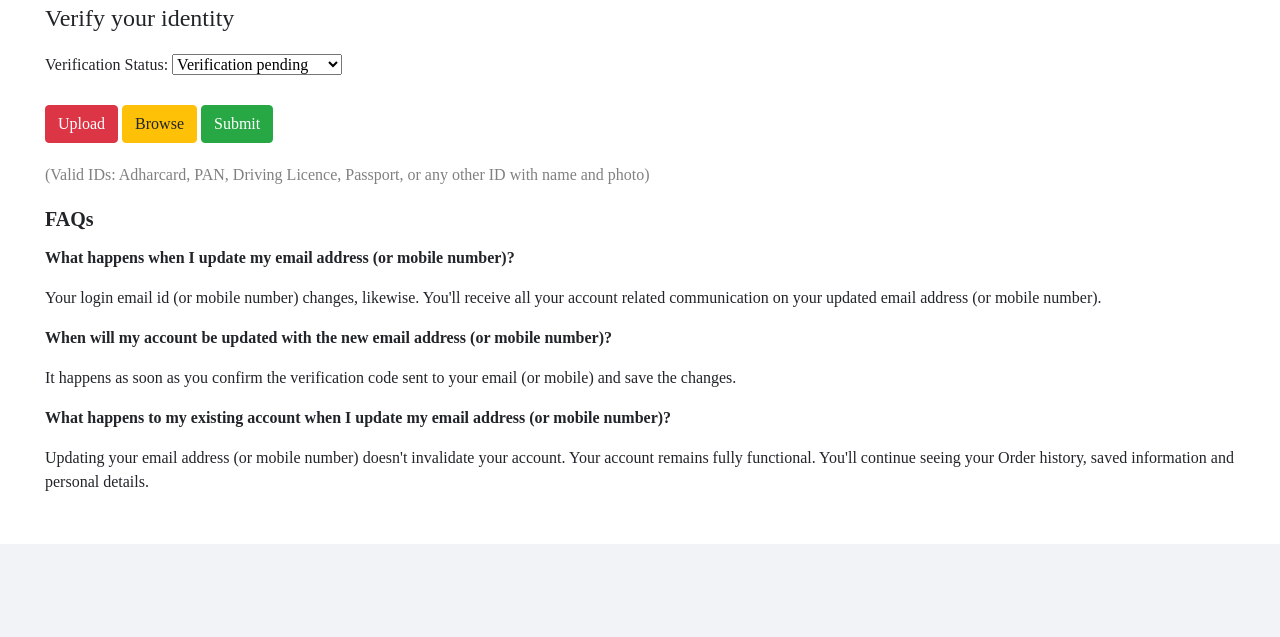
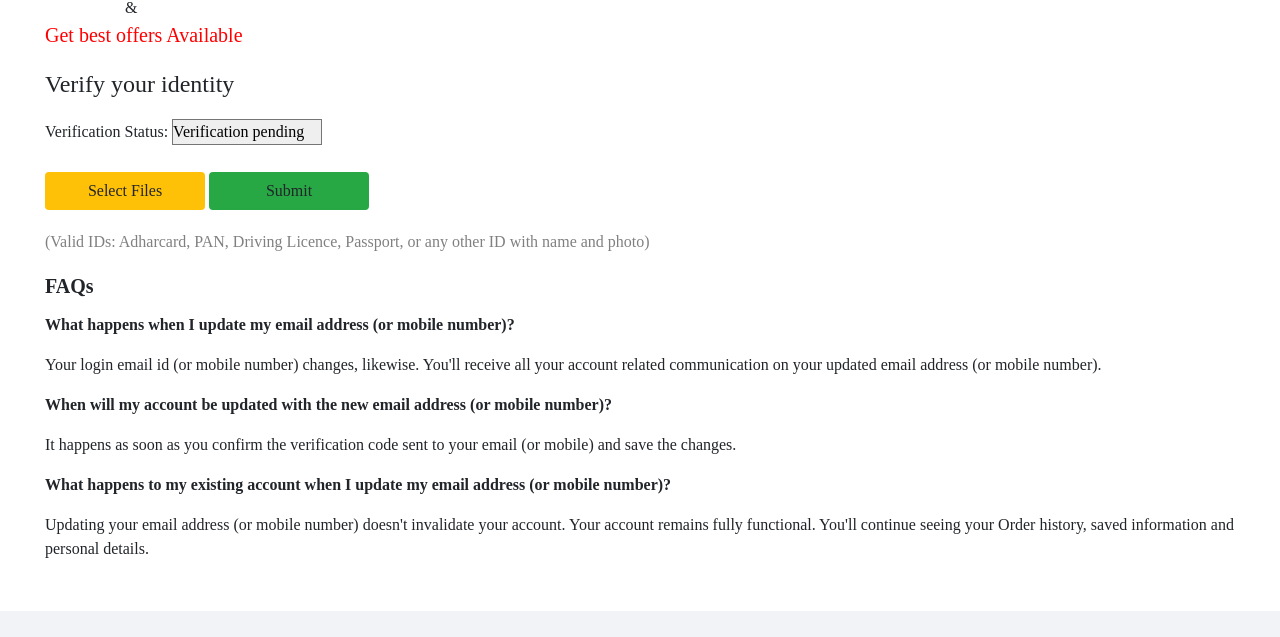
Before and after one commit to praths2020/Sheltown-1, a website: page verifyyorself.html in a window 1280 px wide. Shown: the part 163-800 px from the top of the page. Drawn offline with nearby package versions, Linux system fonts and the light colour scheme.

Commit message:
changes in verify page

```diff
--- a/css/stylemyAccount.css
+++ b/css/stylemyAccount.css
@@ -332,6 +332,27 @@ ul.breadcrumb li a:hover {
   color: red;
   font-size: 20px;
 }
+.b {
+  width: 200px;
+}
+.b3 {
+  width: 20vh;
+}
+
+/* apply CSS to the select tag of
+         .dropdown-container div*/
+
+.dropdown-container select {
+  /* for Firefox */
+  -moz-appearance: none;
+  /* for Safari, Chrome, Opera */
+  -webkit-appearance: none;
+}
+
+/* for IE10 */
+.dropdown-container select::-ms-expand {
+  display: none;
+}
 
 /*--------------------------personal information ----------------------------------*/
 .personalinfo {
--- a/verifyyorself.html
+++ b/verifyyorself.html
@@ -70,22 +70,23 @@
           <div class="col-sm-12">
             <div class="verification">
               <div>
+                <h3>Verify yourself</h3>
+                <div style="margin: 0 80px">&</div>
                 <p class="p1">Get best offers Available</p>
               </div>
               <div>
                 <h4 class="p2">Verify your identity</h4>
               </div>
-              <div>
+              <div class="dropdown-container">
                 <label>Verification Status:</label>
-                <select name="" id="">
-                  <option value="">Verification pending</option>
-                  <option value="">Verification Successful</option>
+                <select name="cars" id="cars">
+                  <option value="none">Verification pending</option>
+                  <option value="none">Verification Successful</option>
                 </select>
               </div>
               <div class="button">
-                <button class="btn btn-danger">Upload</button>
-                <button class="btn btn-warning">Browse</button>
-                <button class="btn btn-success">Submit</button>
+                <button class="btn bg-warning b3">Select Files</button>
+                <button class="btn bg-success b3">Submit</button>
               </div>
               <p class="p3">
                 (Valid IDs: Adharcard, PAN, Driving Licence, Passport, or any
```
Also changed, not shown: index.html (+12 -10 lines).
